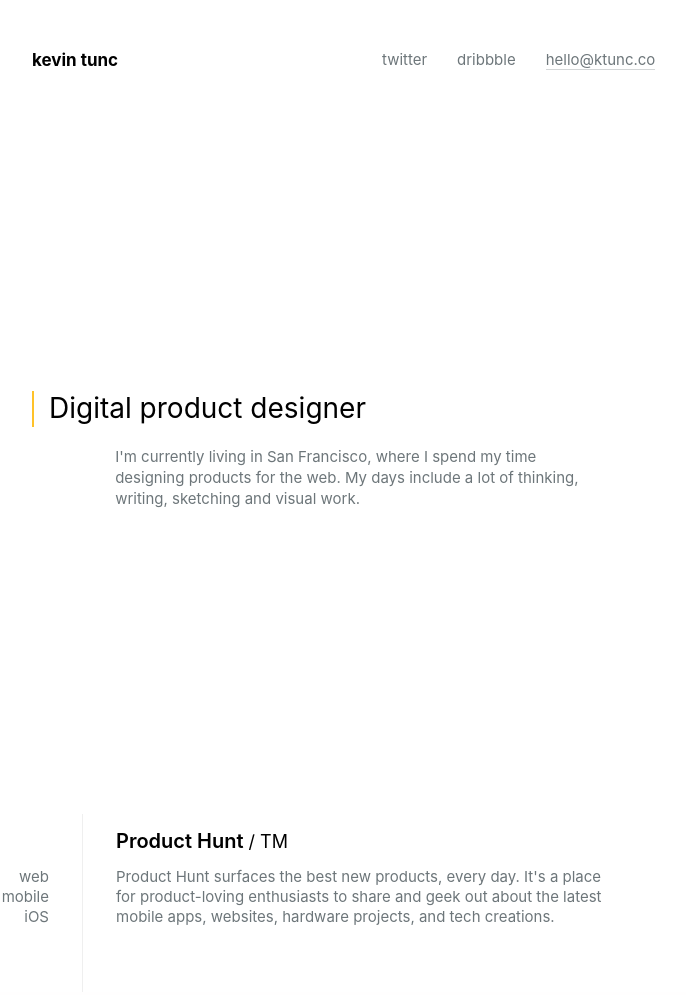
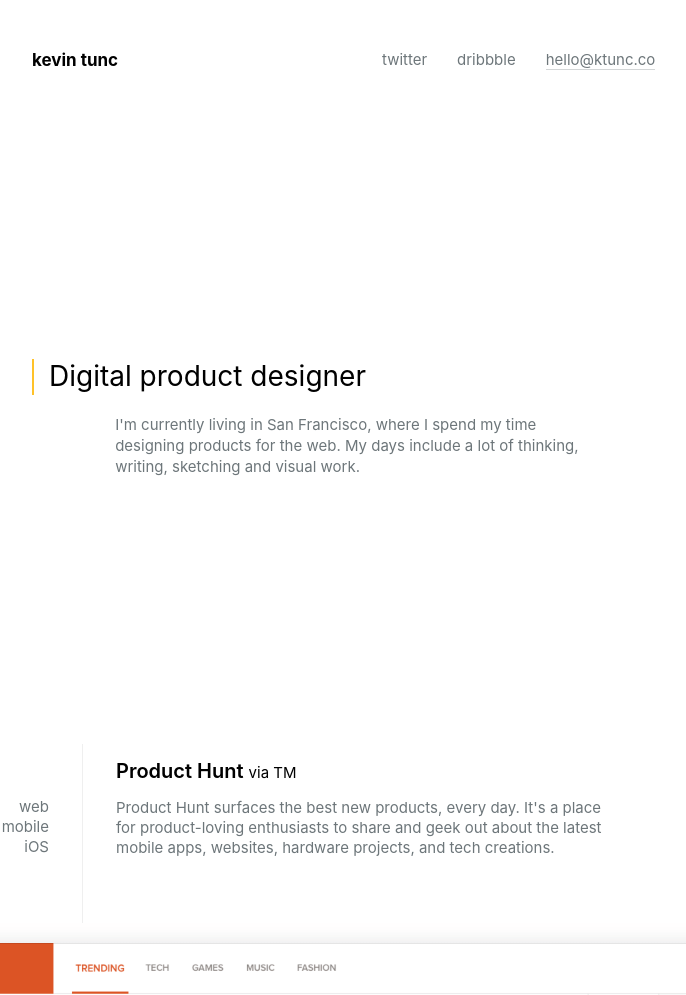
Before and after one commit to kevintunc/kevintunc.github.io, a plain HTML site: page index.html in a window 1280 px wide. Shown: the top 995 px of the page, without its empty margins (288-974 px from the left). Drawn offline with Linux system fonts and the light colour scheme.

Commit message:
Improvements

```diff
--- a/index.html
+++ b/index.html
@@ -45,7 +45,7 @@
         <li>iOS</li>
       </ul>
       <div class="right description">
-        <h2>Product Hunt <span style="font-size: 18px; font-weight: 400;">/ TM</span></h2>
+        <h2>Product Hunt <span style="font-size: 15px; font-weight: 400;">via TM</span></h2>
         <p>Product Hunt surfaces the best new products, every day. It's a place for product-loving enthusiasts to share and geek out about the latest mobile apps, websites, hardware projects, and tech creations.</p>
       </div>
       <img src="assets/ph1.png">
@@ -59,7 +59,7 @@
         <li>mobile</li>
       </ul>
       <div class="right description">
-        <h2>RadPad <span style="font-size: 18px; font-weight: 400;">/ TM</span></h2>
+        <h2>RadPad <span style="font-size: 15px; font-weight: 400;">via TM</span></h2>
         <p>RadPad is a rental marketplace that enables renters to find an apartment, apply and pay their rent. It allows landlords to list long and short term apartments & homes, qualify applicants and accept rent payments.</p>
       </div>
       <img src="assets/rp1.png">
@@ -99,7 +99,7 @@
       </ul>
       <div class="right description">
         <h2>Twitch</h2>
-        <p>Twitch desktop client, currently work in progress.</p>
+        <p>Currently working on bringing Twitch to OSX.</p>
       </div>
       <img src="assets/tw1.png">
     </div>
--- a/style.css
+++ b/style.css
@@ -35,7 +35,7 @@ a:hover {
 }
 
 header {
-  height: 650px;
+  height: 580px;
   width: 640px;
   margin: 0 auto 100px auto;
 }
@@ -45,7 +45,7 @@ header {
 }
 
 header h1 {
-  margin-top: 47%;
+  margin-top: 42%;
   font-weight: 400;
   font-size: 28px;
   padding-left: 15px;
```
Also changed, not shown: assets/tw1.png.
